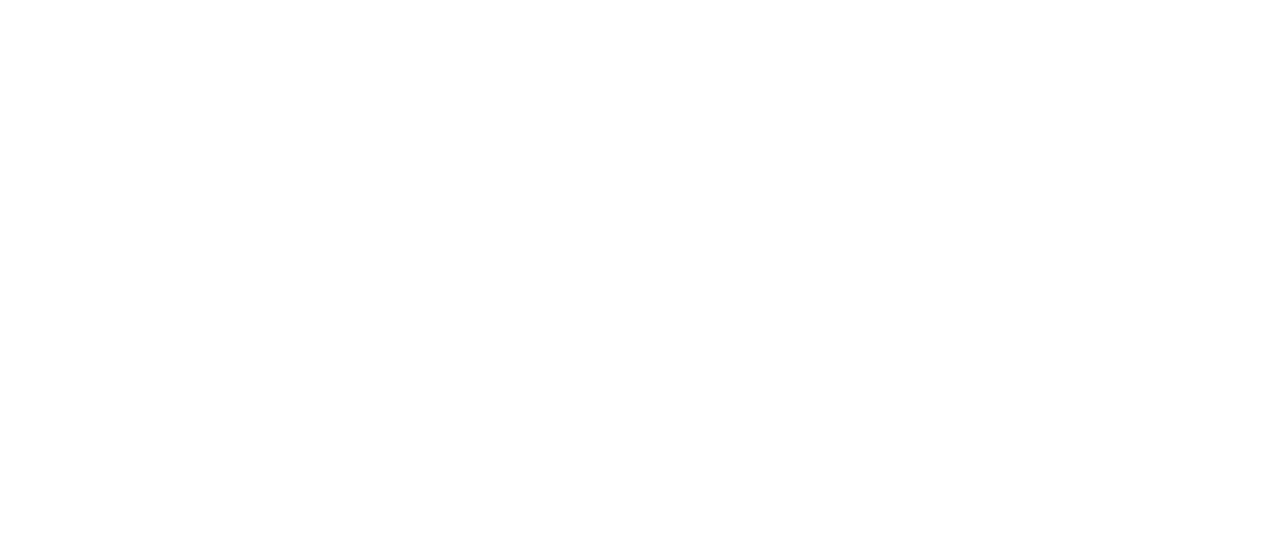
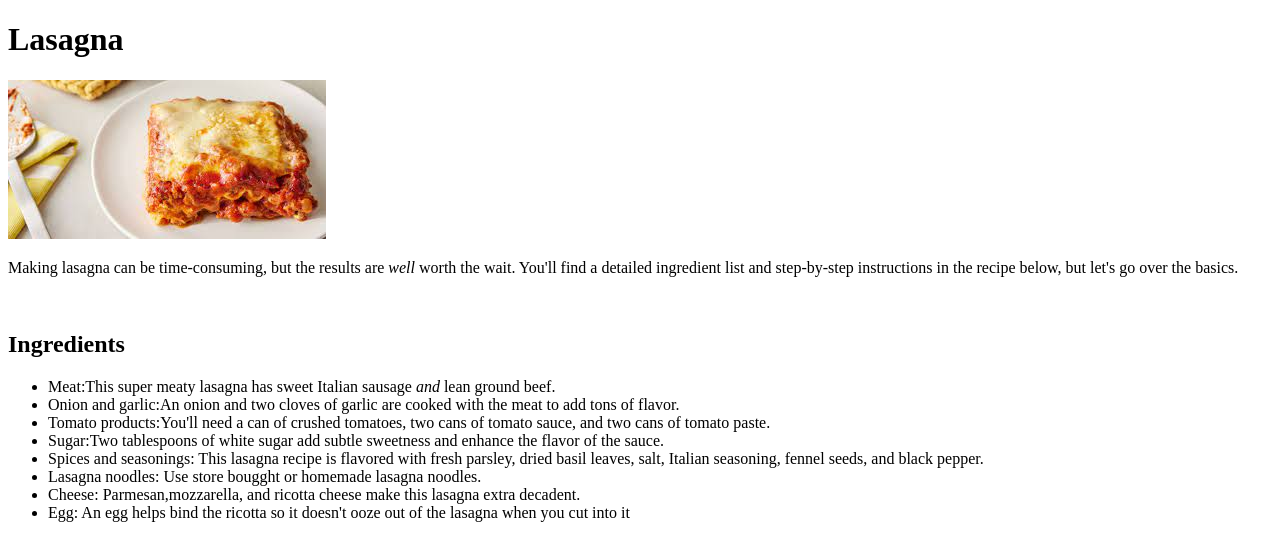
Before and after one commit to Mattybigchillin/odin-recipes, a plain HTML site: page recipes/lasagna.html in a window 1280 px wide. Drawn offline with Linux system fonts and the light colour scheme.

Commit message:
Add lasagna.html page, update index.html

```diff
--- a/recipes/lasagna.html
+++ b/recipes/lasagna.html
@@ -0,0 +1,25 @@
+<!DOCTYPE html>
+<html lang="en">
+    <head>
+        <meta charset="UTF-8">
+    </head>
+
+    <body>
+        <h1>Lasagna</h1>
+        <img src="../img/lasagna-1.jpeg">
+        <p>Making lasagna can be time-consuming, but the results are <em>well</em> worth the wait. You'll find a detailed ingredient list and step-by-step instructions in the recipe below, but let's go over the basics.</p>
+        <br>
+        <h2>Ingredients</h2>
+        <ul>
+            <li>Meat:This super meaty lasagna has sweet Italian sausage <em>and</em> lean ground beef.</li>
+            <li>Onion and garlic:An onion and two cloves of garlic are cooked with the meat to add tons of flavor.</li>
+            <li>Tomato products:You'll need a can of crushed tomatoes, two cans of tomato sauce, and two cans of tomato paste.</li>
+            <li>Sugar:Two tablespoons of white sugar  add subtle sweetness and enhance the flavor of the sauce.</li>
+            <li>Spices and seasonings: This lasagna recipe is flavored with fresh parsley, dried basil leaves, salt, Italian seasoning, fennel seeds, and black pepper.</li>
+            <li>Lasagna noodles: Use store bougght or homemade lasagna noodles.</li>
+            <li>Cheese: Parmesan,mozzarella, and ricotta cheese make this lasagna extra decadent.</li>
+            <li>Egg: An egg helps bind the ricotta so it doesn't ooze out of the lasagna when you cut into it</li>
+             </ul>
+
+    </body>
+</html>
```
Also changed, not shown: index.html (+2 -0 lines).
